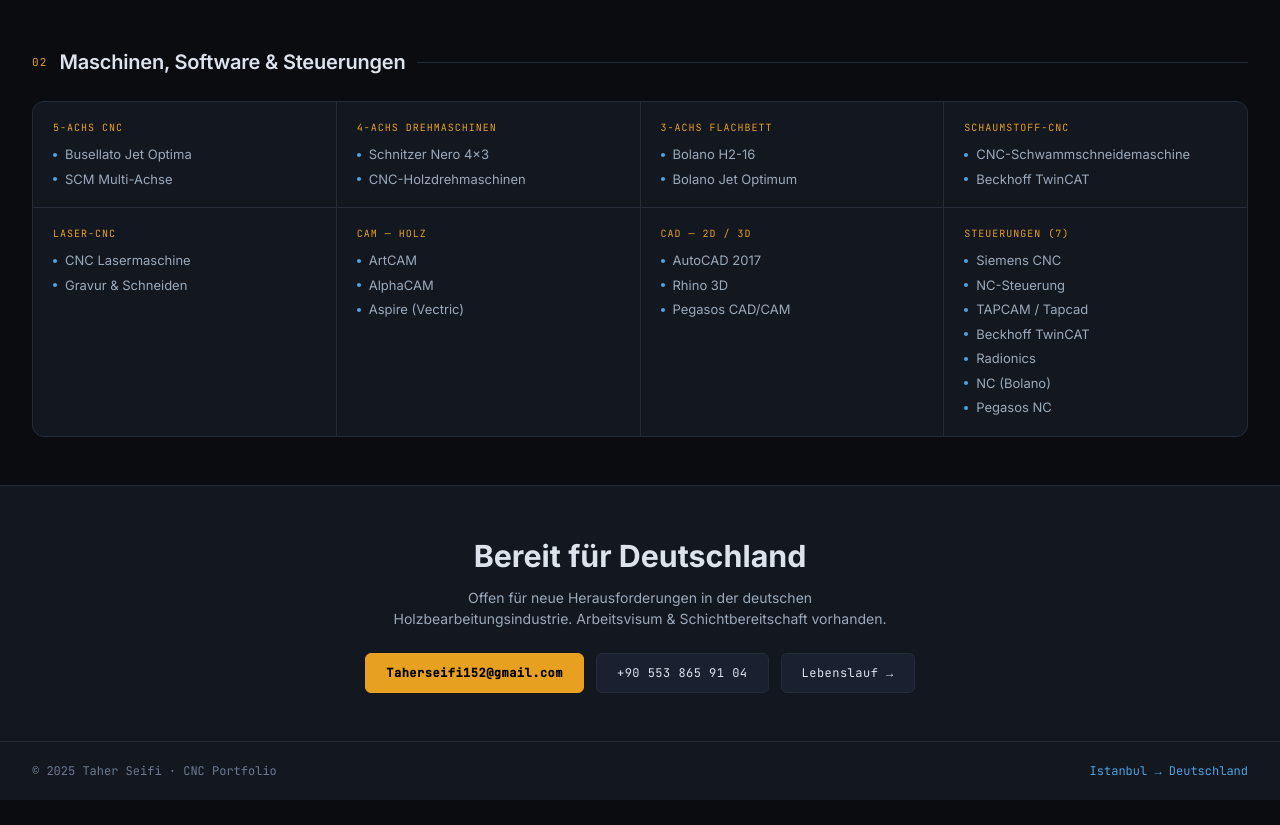
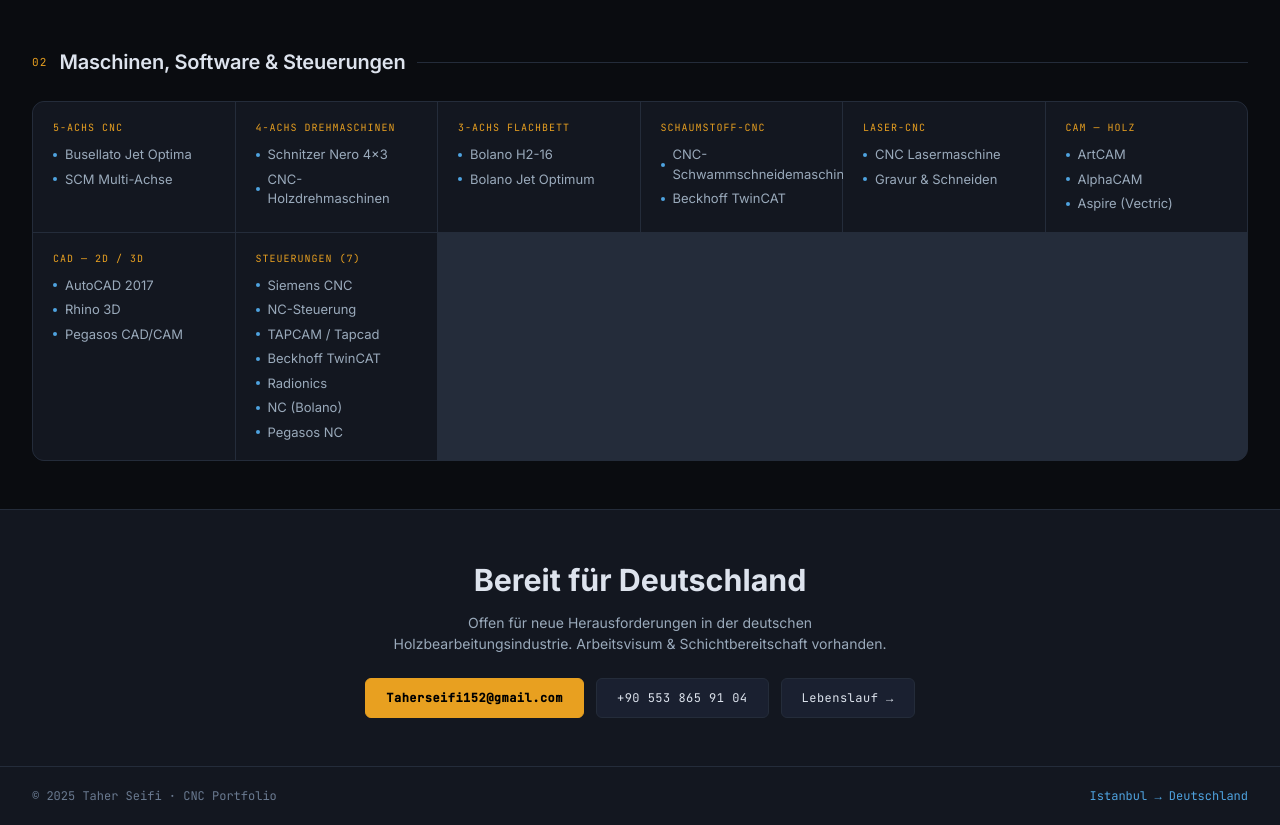
Before and after one commit to taherseifi/portfilo, a React (Vite) app: page / in a window 1280 px wide. Shown: the part 2182-3007 px from the top of the page. Before the commit the page ends 2982 px from the top, so only its background shows below. Built offline with nearby package versions, Linux system fonts and the light colour scheme; no server answers.

Commit message:
Update App.jsx

```diff
--- a/src/App.jsx
+++ b/src/App.jsx
@@ -165,8 +165,8 @@
             </div>
             <div style={{
               display:'grid',
-              /* فقط ۴ ستون — ۸ آیتم → ۲ ردیف ۴تایی، بدون فضای خالی */
-              gridTemplateColumns:'repeat(4, 1fr)',
+              /* موبایل:1 ستون | تبلت:2 ستون | دسکتاپ:4 ستون */
+              gridTemplateColumns:'repeat(auto-fill, minmax(min(100%, 200px), 1fr))',
               gap:1,
               backgroundColor:'var(--border)',
               border:'1px solid var(--border)',
```
